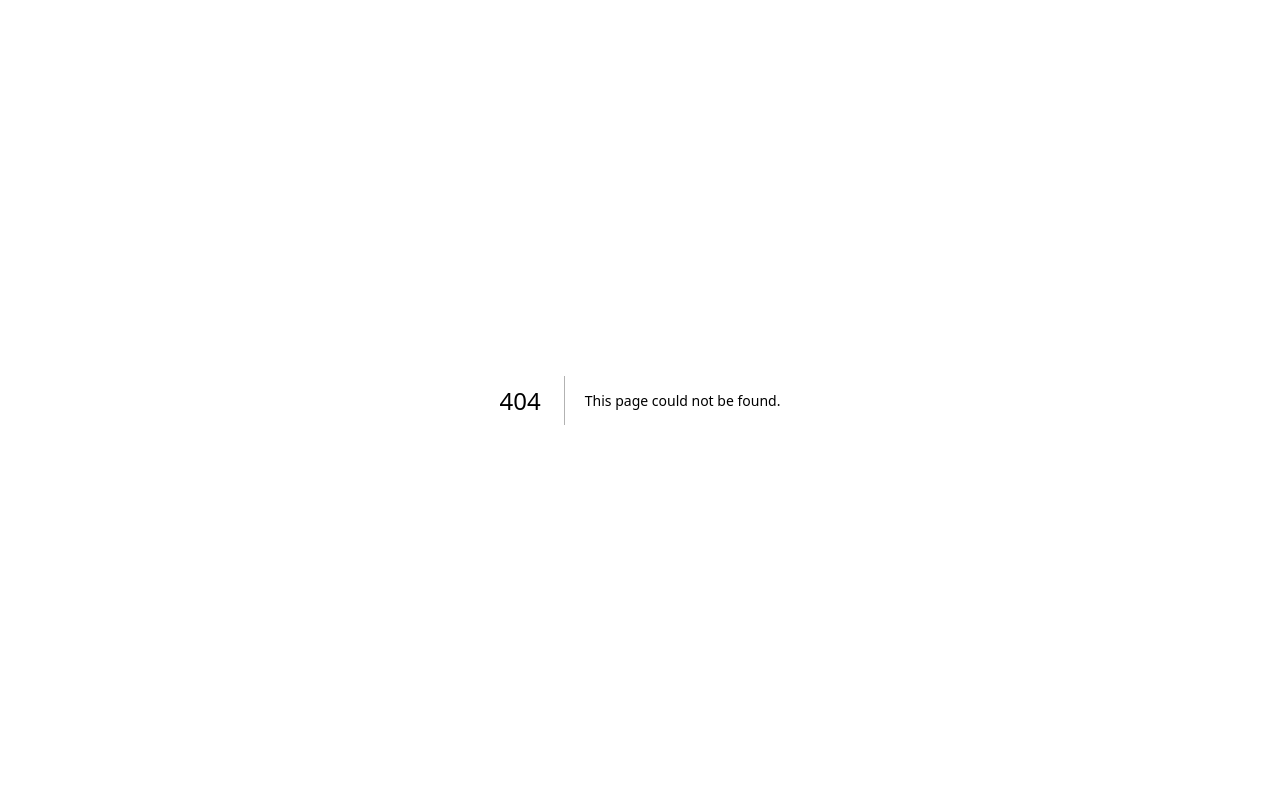
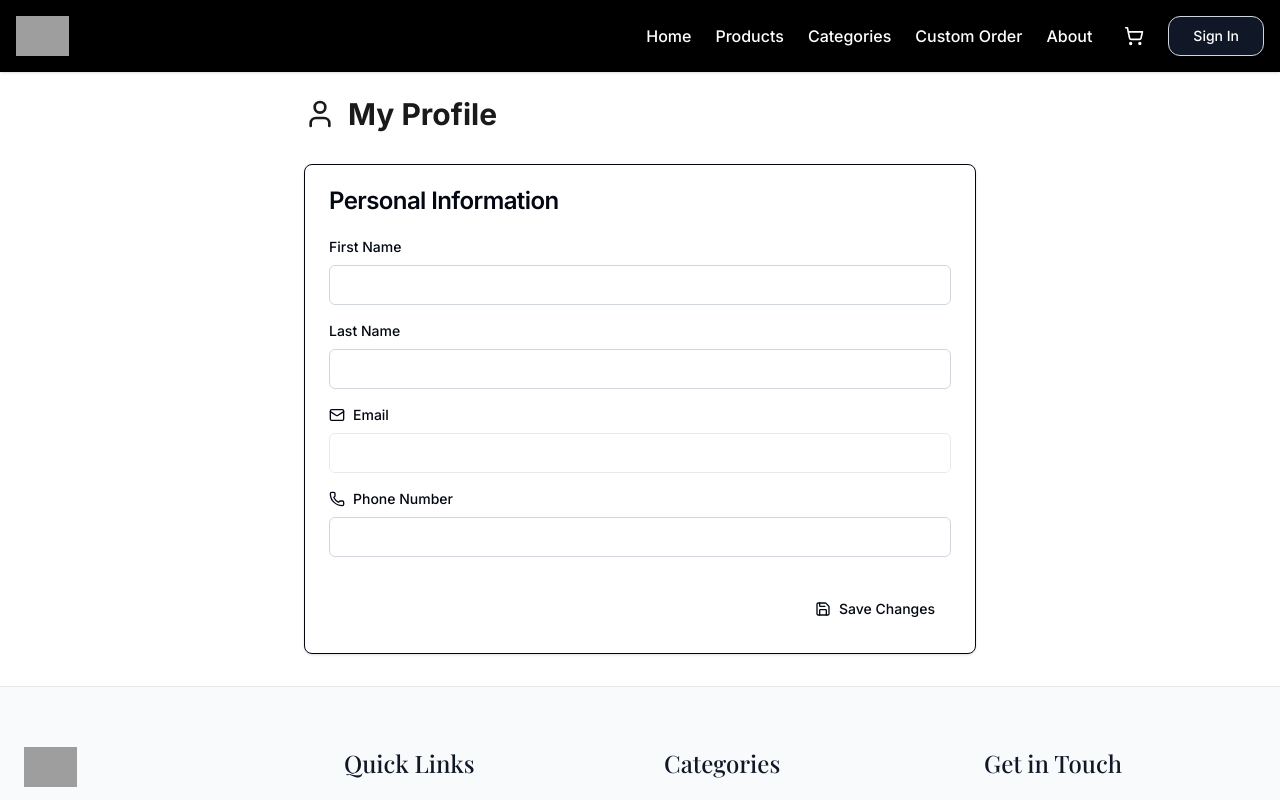
Before and after one commit to azhiif/odux-eco, a Next.js app: page /profile in a window 1280 px wide. Before the commit this address had no page. Shown: the top 800 px of the page. Built offline with nearby package versions, Linux system fonts and the light colour scheme; no server answers; grey boxes are pictures that could not be loaded; a web font is replaced by a local one.

Commit message:
Fix admin navigation and create profile page
- Fix admin products navigation to point to /admin/products instead of /admin
- Create /profile page with user profile management
- Allow users to update their personal information
- Fix 404 error for /profile requests

```diff
--- /dev/null
+++ b/src/app/(shop)/profile/page.tsx
@@ -0,0 +1,149 @@
+'use client'
+
+import React, { useState, useEffect } from 'react'
+import { auth, db } from '@/lib/firebase'
+import { doc, getDoc, updateDoc } from 'firebase/firestore'
+import { Button } from '@/components/ui/button'
+import { Card, CardContent, CardHeader, CardTitle } from '@/components/ui/card'
+import { Input } from '@/components/ui/input'
+import { User, Mail, Phone, Loader2, Save } from 'lucide-react'
+
+export default function ProfilePage() {
+  const [loading, setLoading] = useState(true)
+  const [saving, setSaving] = useState(false)
+  const [profile, setProfile] = useState({
+    first_name: '',
+    last_name: '',
+    phone: '',
+    email: '',
+  })
+
+  useEffect(() => {
+    fetchProfile()
+  }, [])
+
+  const fetchProfile = async () => {
+    try {
+      const user = auth.currentUser
+      if (user) {
+        const profileDoc = await getDoc(doc(db, 'user_profiles', user.uid))
+        if (profileDoc.exists()) {
+          const data = profileDoc.data()
+          setProfile({
+            first_name: data.first_name || '',
+            last_name: data.last_name || '',
+            phone: data.phone || '',
+            email: user.email || '',
+          })
+        }
+      }
+    } catch (error) {
+      if (process.env.NODE_ENV === 'development') {
+        console.error('Error fetching profile:', error)
+      }
+    } finally {
+      setLoading(false)
+    }
+  }
+
+  const handleSave = async () => {
+    setSaving(true)
+    try {
+      const user = auth.currentUser
+      if (user) {
+        await updateDoc(doc(db, 'user_profiles', user.uid), {
+          first_name: profile.first_name,
+          last_name: profile.last_name,
+          phone: profile.phone,
+          updated_at: new Date().toISOString(),
+        })
+      }
+    } catch (error) {
+      if (process.env.NODE_ENV === 'development') {
+        console.error('Error saving profile:', error)
+      }
+    } finally {
+      setSaving(false)
+    }
+  }
+
+  if (loading) {
+    return (
+      <div className="flex items-center justify-center min-h-screen">
+        <Loader2 className="h-8 w-8 animate-spin" />
+      </div>
+    )
+  }
+
+  return (
+    <div className="container mx-auto px-4 py-8">
+      <div className="max-w-2xl mx-auto">
+        <h1 className="text-3xl font-bold mb-8 flex items-center">
+          <User className="h-8 w-8 mr-3" />
+          My Profile
+        </h1>
+
+        <Card>
+          <CardHeader>
+            <CardTitle>Personal Information</CardTitle>
+          </CardHeader>
+          <CardContent className="space-y-4">
+            <div>
+              <label className="block text-sm font-medium mb-2">First Name</label>
+              <Input
+                value={profile.first_name}
+                onChange={(e) => setProfile({ ...profile, first_name: e.target.value })}
+              />
+            </div>
+            <div>
+              <label className="block text-sm font-medium mb-2">Last Name</label>
+              <Input
+                value={profile.last_name}
+                onChange={(e) => setProfile({ ...profile, last_name: e.target.value })}
+              />
+            </div>
+            <div>
+              <label className="block text-sm font-medium mb-2 flex items-center">
+                <Mail className="h-4 w-4 mr-2" />
+                Email
+              </label>
+              <Input
+                type="email"
+                value={profile.email}
+                disabled
+                className="bg-gray-100"
+              />
+            </div>
+            <div>
+              <label className="block text-sm font-medium mb-2 flex items-center">
+                <Phone className="h-4 w-4 mr-2" />
+                Phone Number
+              </label>
+              <Input
+                type="tel"
+                value={profile.phone}
+                onChange={(e) => setProfile({ ...profile, phone: e.target.value })}
+              />
+            </div>
+
+            <div className="flex justify-end pt-4">
+              <Button onClick={handleSave} disabled={saving} className="min-w-[120px]">
+                {saving ? (
+                  <>
+                    <Loader2 className="h-4 w-4 mr-2 animate-spin" />
+                    Saving...
+                  </>
+                ) : (
+                  <>
+                    <Save className="h-4 w-4 mr-2" />
+                    Save Changes
+                  </>
+                )}
+              </Button>
+            </div>
+          </CardContent>
+        </Card>
+      </div>
+    </div>
+  )
+}
--- a/src/app/admin/layout.tsx
+++ b/src/app/admin/layout.tsx
@@ -79,7 +79,7 @@ export default function AdminLayout({
 
   const navigation = [
     { name: 'Dashboard', href: '/admin/dashboard', icon: Home },
-    { name: 'Products', href: '/admin', icon: Package },
+    { name: 'Products', href: '/admin/products', icon: Package },
     { name: 'Categories', href: '/admin/categories', icon: Tag },
     { name: 'Orders', href: '/admin/orders', icon: FileText },
     { name: 'Users', href: '/admin/users', icon: Users },
```
